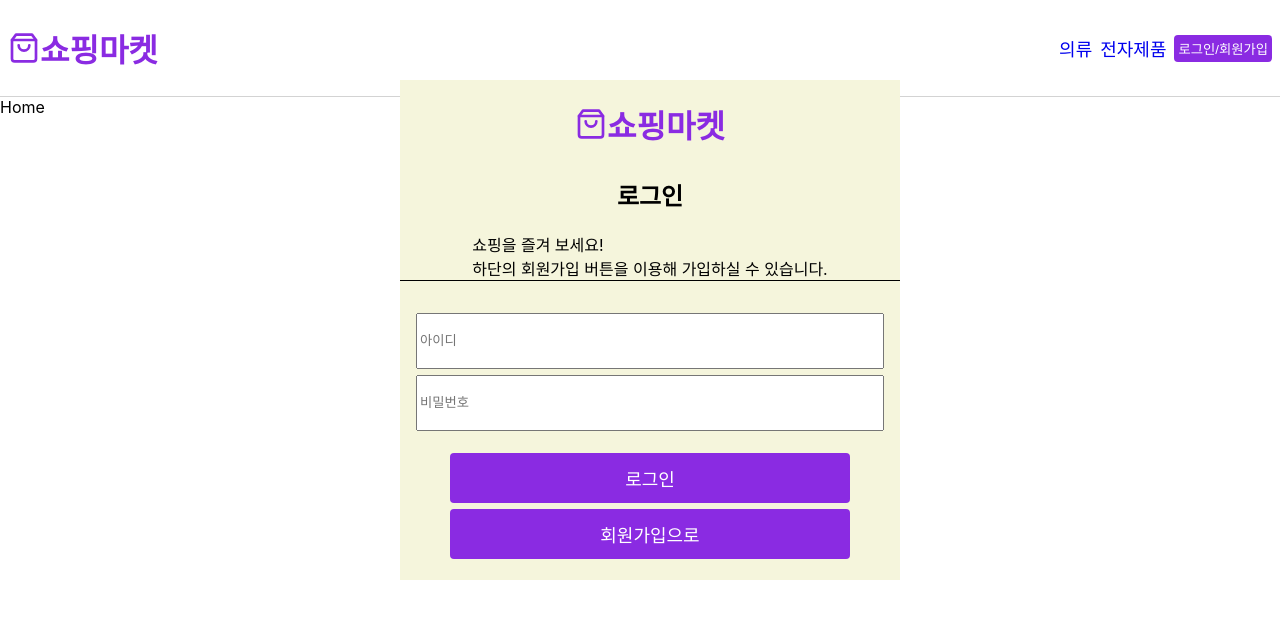
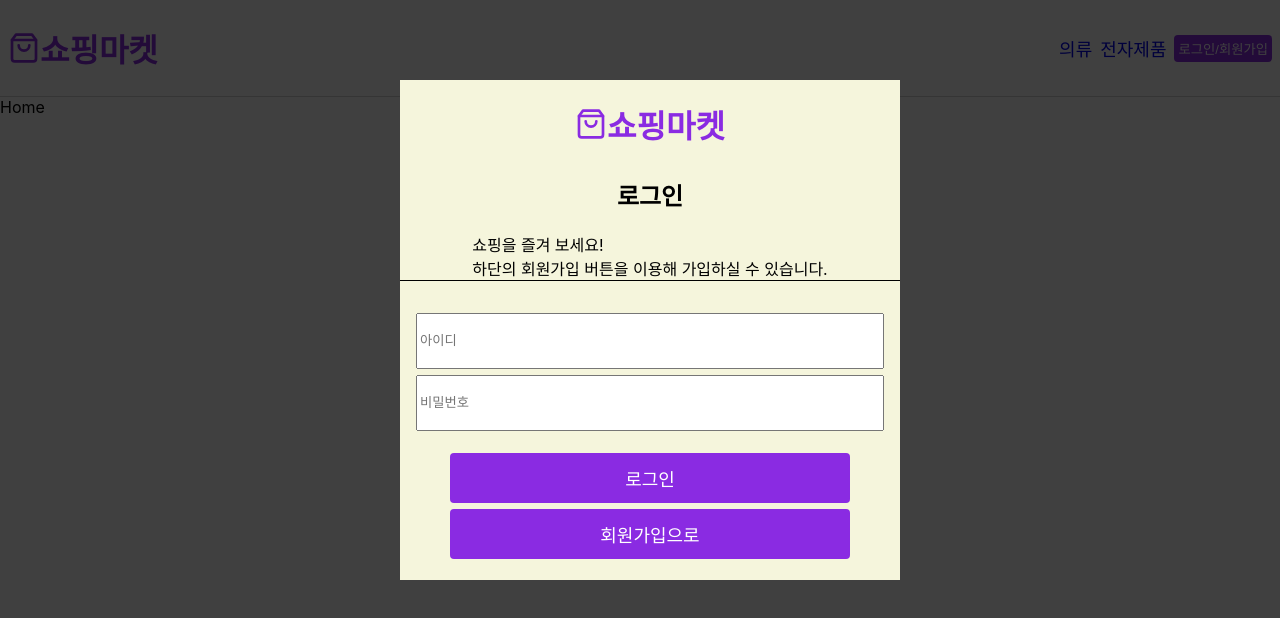
Before and after one commit to pji0219/shopping-market-client, a React (Create React App) app: page / in a window 1280 px wide. Both pictures are taken after a click on the button "로그인/회원가입". Shown: the top 618 px of the page. Built offline with nearby package versions, Linux system fonts and the light colour scheme.

Commit message:
모달 백드롭 추가

```diff
--- /dev/null
+++ b/src/common/components/Backdrop.tsx
@@ -0,0 +1,26 @@
+import React from 'react';
+import ReactDOM from 'react-dom';
+import styled from 'styled-components';
+
+type Props = {
+  click: React.MouseEventHandler;
+};
+
+const Backdrop: React.FC<Props> = ({ click }) => {
+  return ReactDOM.createPortal(
+    <BackGround onClick={click}></BackGround>,
+    document.getElementById('backdrop-hook') as HTMLElement,
+  );
+};
+
+export default Backdrop;
+
+const BackGround = styled.div`
+  position: fixed;
+  top: 0;
+  left: 0;
+  width: 100%;
+  height: 100vh;
+  background: rgba(0, 0, 0, 0.75);
+  z-index: 10;
+`;
--- a/src/common/components/Modal.tsx
+++ b/src/common/components/Modal.tsx
@@ -4,13 +4,20 @@ import styled from 'styled-components';
 import { FiShoppingBag } from 'react-icons/fi';
 
 import Button from './Button';
+import Backdrop from './Backdrop';
 
 type Props = {
   show: boolean;
+  click: React.MouseEventHandler;
 };
 
-const Modal: React.FC<Props> = ({ show }) => {
-  return <>{show && <ModalOverlay />}</>;
+const Modal: React.FC<Props> = ({ show, click }) => {
+  return (
+    <>
+      {show && <Backdrop click={click} />}
+      {show && <ModalOverlay />}
+    </>
+  );
 };
 
 export default Modal;
--- a/src/common/components/Navbar.tsx
+++ b/src/common/components/Navbar.tsx
@@ -10,12 +10,12 @@ const Navbar: React.FC = () => {
   const [show, setShow] = useState(false);
 
   const showHandler = () => {
-    setShow(true);
+    setShow(!show);
   };
 
   return (
     <>
-      <Modal show={show} />
+      <Modal show={show} click={showHandler} />
       <Header>
         <HomeLink to='/'>
           <Logo />
```
